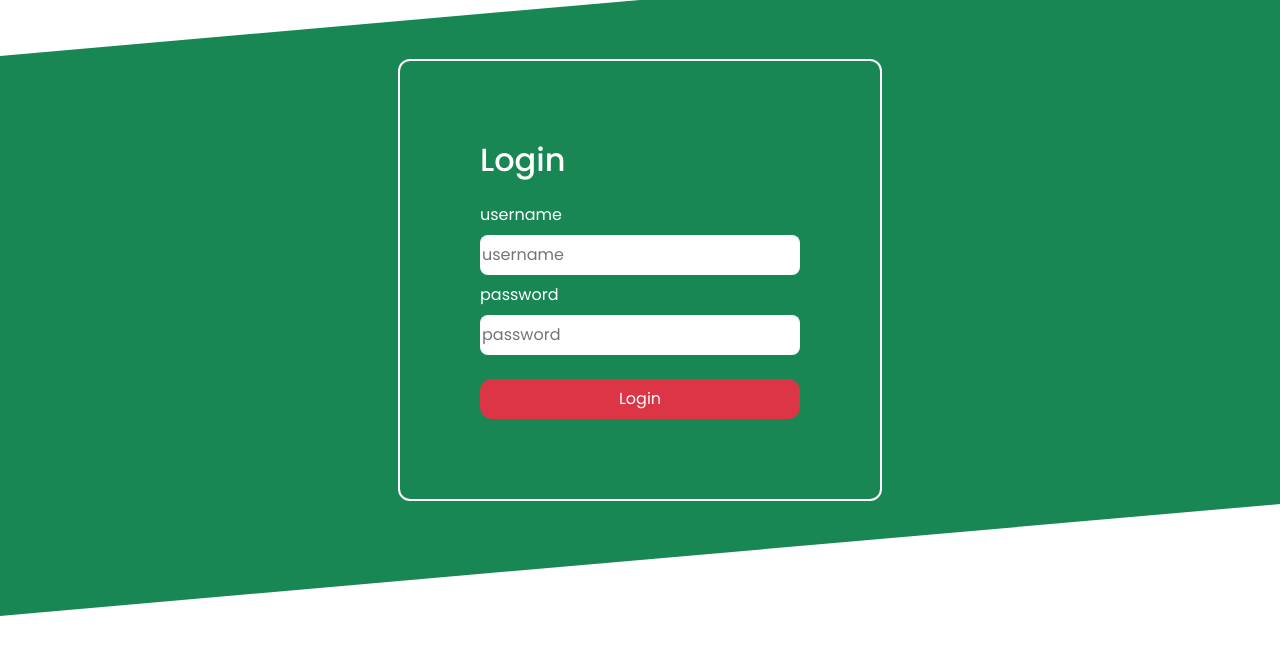
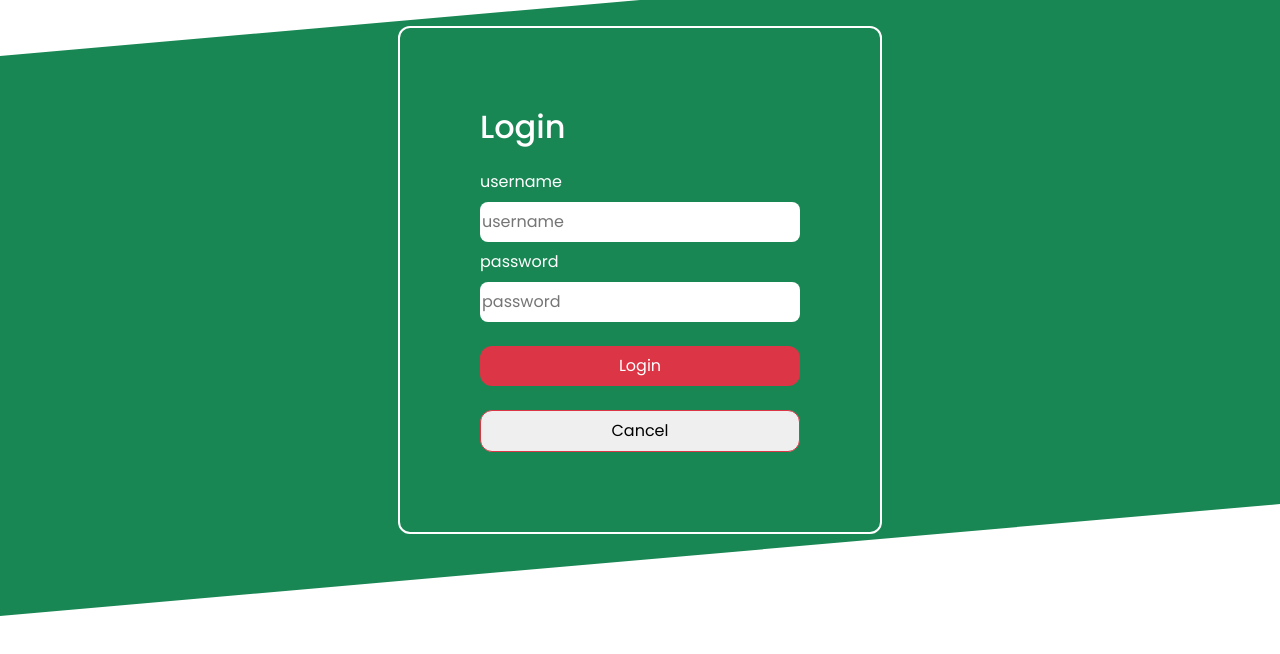
Before and after one commit to richard-geroka/HME-Project, a React (Vite) app in the folder client/: page /auth in a window 1280 px wide. Shown: the top 654 px of the page. Built offline with nearby package versions, Linux system fonts and the light colour scheme.

Commit message:
Add cancel button on auth page form

```diff
--- a/client/src/App.css
+++ b/client/src/App.css
@@ -675,3 +675,17 @@
 .auth-btn:hover {
   background-color: #dc3546cf;
 }
+
+.auth-btn-cancel {
+  border: 1px solid var(--red);
+  border-radius: 12px;
+  margin-top: 1em;
+  color: var(--black);
+  text-align: center;
+  text-decoration: none;
+  padding: 0.5em 1em;
+}
+
+.auth-btn-cancel:hover {
+  background-color: #dc3546cf;
+}
--- a/client/src/pages/auth/AuthPage.jsx
+++ b/client/src/pages/auth/AuthPage.jsx
@@ -61,6 +61,9 @@ const Auth = () => {
           <button className="auth-btn" type="submit">
             Login
           </button>
+          <button className="auth-btn-cancel" type="button">
+            Cancel
+          </button>
         </form>
       </div>
     </>
```
